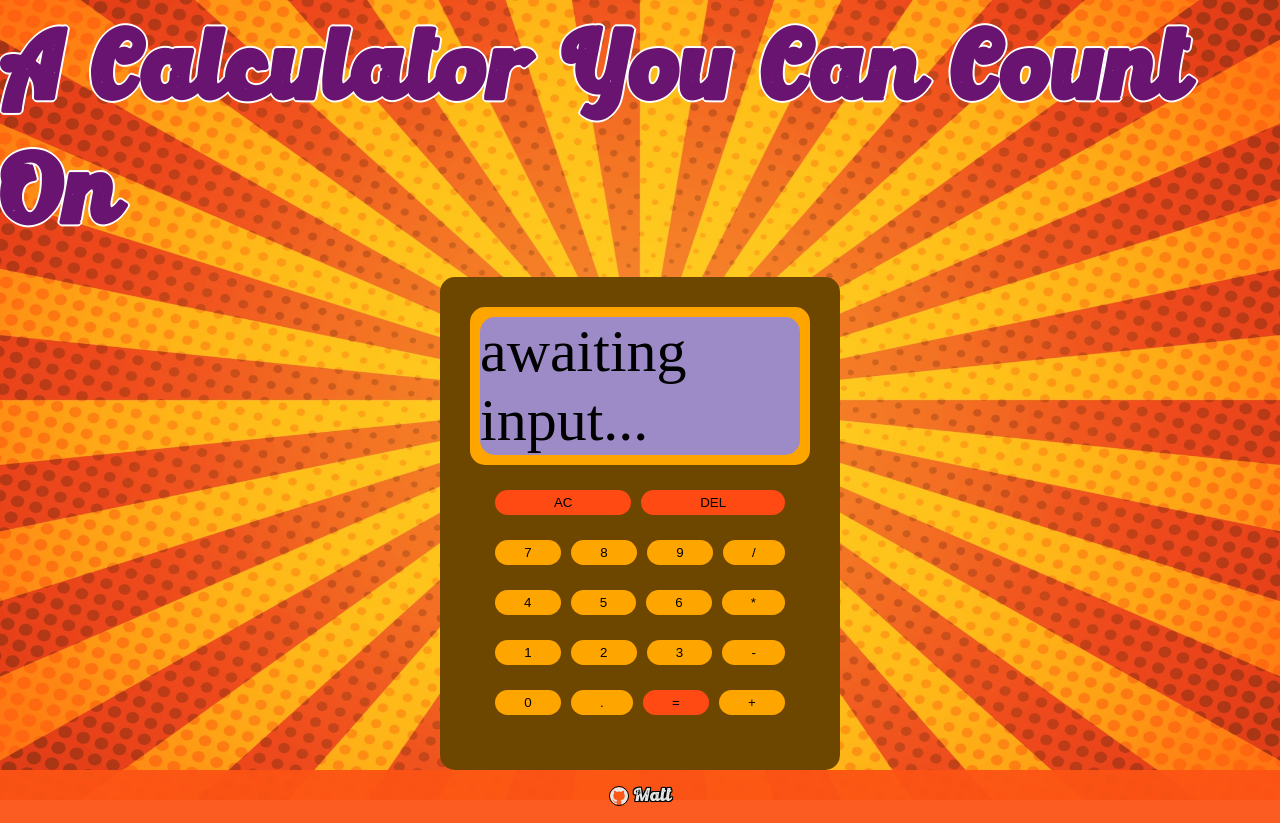
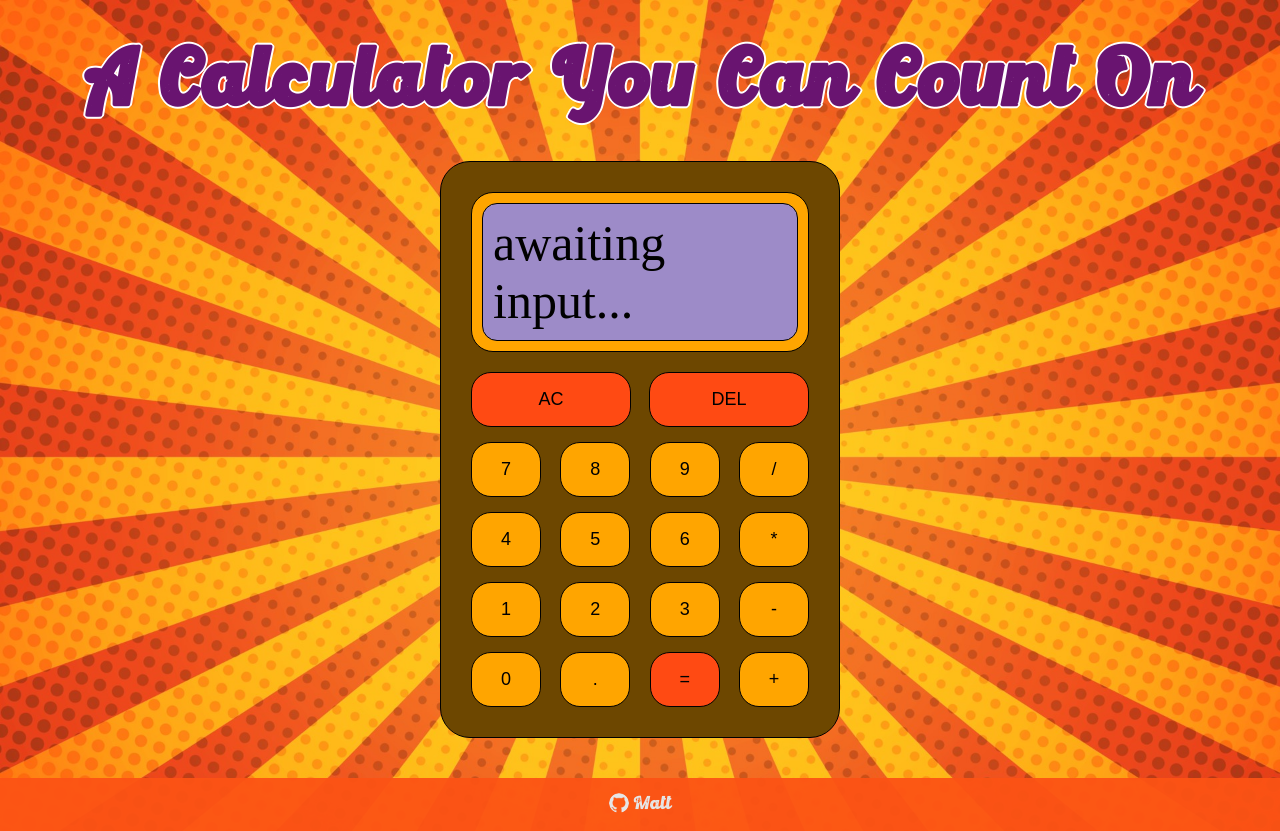
Before and after one commit to curly08/calculator, a plain HTML site: page index.html in a window 1280 px wide. Drawn offline with Linux system fonts and the light colour scheme; a web font is replaced by a local one.

Commit message:
Various style changes

```diff
--- a/style.css
+++ b/style.css
@@ -1,6 +1,6 @@
 html {
     box-sizing: border-box;
-    font-family: sans-serif;
+
 }
 
 *, *:before, *:after {
@@ -11,13 +11,17 @@ body {
     height: 100vh;
     width: 100vw;
     margin: 0;
-    background-image: url(img/sun4_generated.jpg);
-    background-repeat: no-repeat;
-    background-size: 100% 100%;
+    padding: 0;
     display: flex;
     flex-direction: column;
     align-items: center;
     justify-content: space-between;
+    background: url(img/sun4_generated.jpg) no-repeat center center fixed;
+    -webkit-background-size: cover;
+    -moz-background-size: cover;
+    -o-background-size: cover;
+    background-size: cover;
+    gap: 20px;
 }
 
 @font-face {
@@ -32,27 +36,29 @@ body {
 
 #title {
     font-family: Retro;
-    font-size: 48px;
+    font-size: 40px;
+    text-align: center;
     text-shadow: 2px 0 0 white, -2px 0 0 white, 0 2px 0 white, 0 -2px 0 white, 1px 1px white, -1px -1px 0 white, 1px -1px 0 white, -1px 1px 0 white;
     color: rgb(105, 20, 112);
-    margin: -50px 0px;
+    margin: -20px 0px -50px 0px;
 }
 
 #calculator {
     background-color: rgb(109, 71, 0);
-    height: 550px;
     width: 400px;
-    /* flex-grow: 1; */
     display: flex;
     flex-direction: column;
     padding: 30px;
-    border-radius: 15px;
+    border-radius: 30px;
+    gap: 20px;
+    border: 1px solid black;
 }
 
 #display-rim {
     background-color: orange;
-    border-radius: 15px;
-    padding: 10px
+    border-radius: 22px;
+    padding: 10px;
+    border: 1px solid black;
 }
 
 #display {
@@ -61,16 +67,17 @@ body {
     flex-grow: 1;
     background-color: rgba(133, 133, 252, 0.795);
     border-radius: 15px;
+    padding: 10px;
+    border: 1px solid black;
 }
 
 p {
     margin: 0px;
     font-family: Calculator;
-    font-size: 60px;
+    font-size: 50px;
 }
 
 #interface {
-    padding: 20px;
     flex-grow: 4;
     display: flex;
     flex-direction: column;
@@ -78,47 +85,51 @@ p {
 }
 
 .row {
-    flex-grow: 1;
     display: flex;
+    justify-content: space-between;
 }
 
 button {
     background-color: orange;
-    border: none;
+    border: 1px solid black;
     border-radius: 20px;
     padding: 5px;
-    margin: 5px;
-    flex-grow: 1;
+    width: 70px;
+    height: 55px;
+    font-size: 18px;
 }
 
 .special-button  {
     background-color: rgb(255, 74, 19);
 }
 
+.top-row {
+    width: 160px;
+}
+
 button:hover {
-    background-color: gray;
+    filter: brightness(.8);
 }
 
 button:active {
-    background: black;
+    filter: brightness(.6);
 }
 
 .footer {
     display: flex;
     background-color: rgba(252, 83, 21, 0.945);
-    align-items: center;
     justify-content: center;
     align-self: stretch;
     padding: 15px;
+    margin: 20px 0px 0px 0px;
 }
 
 #mark {
     display: flex;
     gap: 5px;
-    align-items: center;
     text-decoration: none;
     color: rgb(255, 255, 255);
-    text-shadow: 1px 0 0 black, -1px 0 0 black, 0 1px 0 black, 0 -1px 0 black, 1px 1px black, -1px -1px 0 black, 1px -1px 0 black, -1px 1px 0 black;
+    /* text-shadow: 1px 0 0 black, -1px 0 0 black, 0 1px 0 black, 0 -1px 0 black, 1px 1px black, -1px -1px 0 black, 1px -1px 0 black, -1px 1px 0 black; */
     font-family: Retro;
     font-size: 18px;
     font-weight: 100;
@@ -127,6 +138,6 @@ button:active {
 
 #github-logo {
     height: 20px;
-    border: 1px solid black;
+    /* border: 1px solid black; */
     border-radius: 20px;
 }
```
